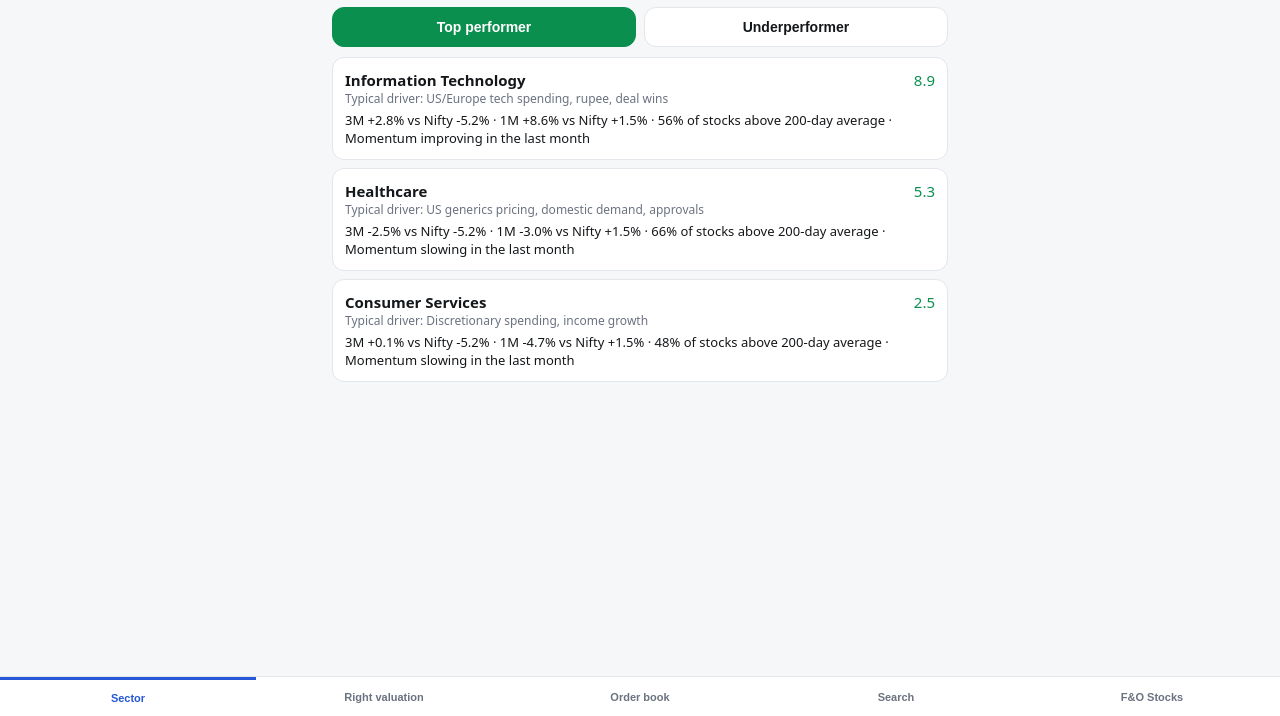
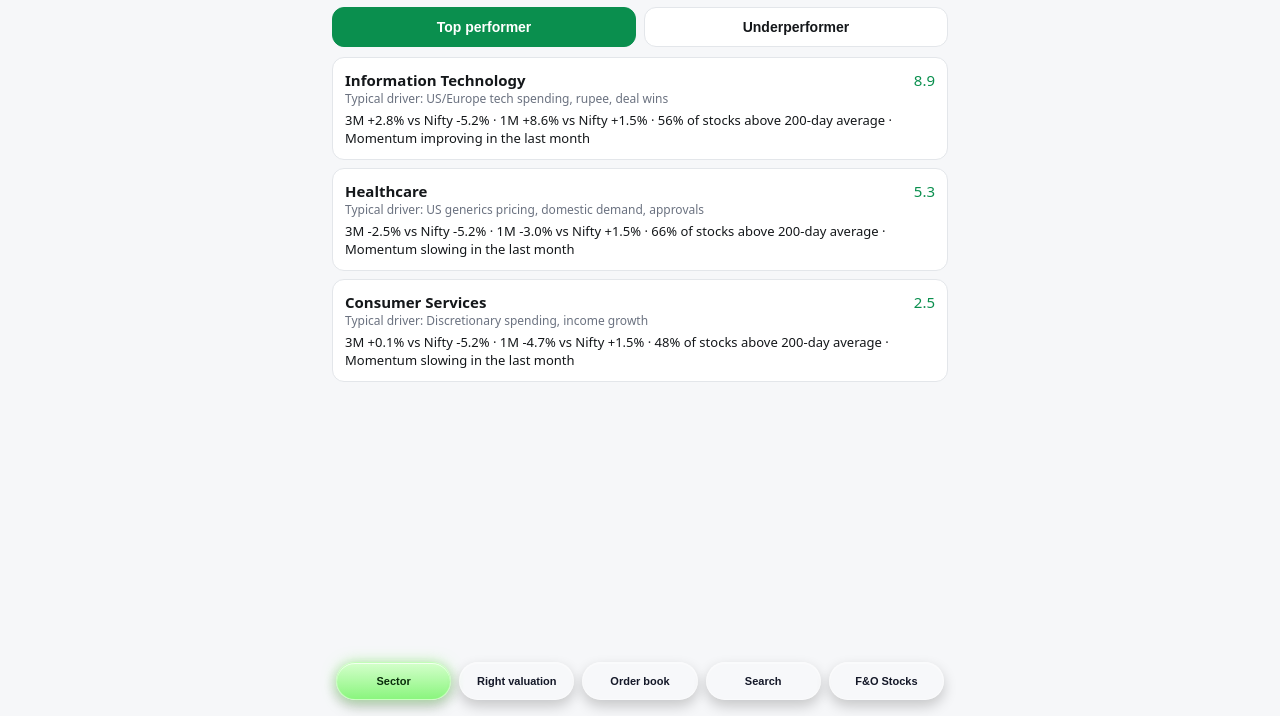
Before and after one commit to shantanubhoumik66-afk/Sector-Stock-Edge, a plain HTML site: page index.html in a window 1280 px wide. Shown: the part 84-800 px from the top of the page. Drawn offline with Linux system fonts and the light colour scheme.

Commit message:
Update index.html

```diff
--- a/index.html
+++ b/index.html
@@ -18,8 +18,10 @@ table{width:100%;border-collapse:collapse;font-size:13px}td{padding:6px 4px;bord
 .LOW{background:var(--gd)}.OK{background:var(--ac)}.HIGH{background:var(--bdc)}.NA,.nofo{background:var(--mu)}.fno{background:var(--gd)}.tag{background:var(--bd);color:var(--tx);font-weight:600}
 .bar{height:10px;border-radius:6px;background:var(--bd);overflow:hidden;margin:4px 0}.bar i{display:block;height:100%;background:var(--ac)}
 .brow{display:flex;align-items:center;gap:8px;font-size:12px;margin:4px 0}.brow span:first-child{width:64px}.brow .bar{flex:1;margin:0}.brow span:last-child{width:52px;text-align:right}
-nav{position:fixed;bottom:0;left:0;right:0;display:flex;background:var(--card);border-top:1px solid var(--bd);padding-bottom:env(safe-area-inset-bottom)}
-nav button{flex:1;padding:12px 1px;border:0;background:none;color:var(--mu);font-size:11px;font-weight:600}nav button.on{color:var(--ac);border-top:3px solid var(--ac)}
+nav{position:fixed;bottom:10px;left:10px;right:10px;margin:auto;max-width:620px;display:flex;gap:8px;background:transparent;padding:6px;z-index:10;-webkit-font-smoothing:antialiased}
+nav button{flex:1;padding:12px 2px;border-radius:24px;border:1px solid rgba(255,255,255,.4);background:rgba(255,255,255,.15);color:#141828;font-size:11px;font-weight:700;cursor:pointer;box-shadow:inset 0 1px 0 rgba(255,255,255,.35),0 6px 14px rgba(0,0,0,.2);transition:all .25s ease;text-shadow:none}
+nav button:hover,nav button:active,nav button.on{background:linear-gradient(180deg,#d4ffcb,#8af57e);color:#0a2e0c;border-color:rgba(200,255,190,.9);box-shadow:inset 0 1px 0 rgba(255,255,255,.7),0 0 14px rgba(140,245,120,.6),0 6px 14px rgba(0,0,0,.25)}
+nav button:active{transform:scale(.95)}
 .back{background:none;border:0;color:var(--ac);font-size:15px;padding:6px 0}
 </style></head><body>
 <h1>Sector Stock Edge</h1><div class="mu" id="upd">Loading…</div><div id="app"></div>
```
